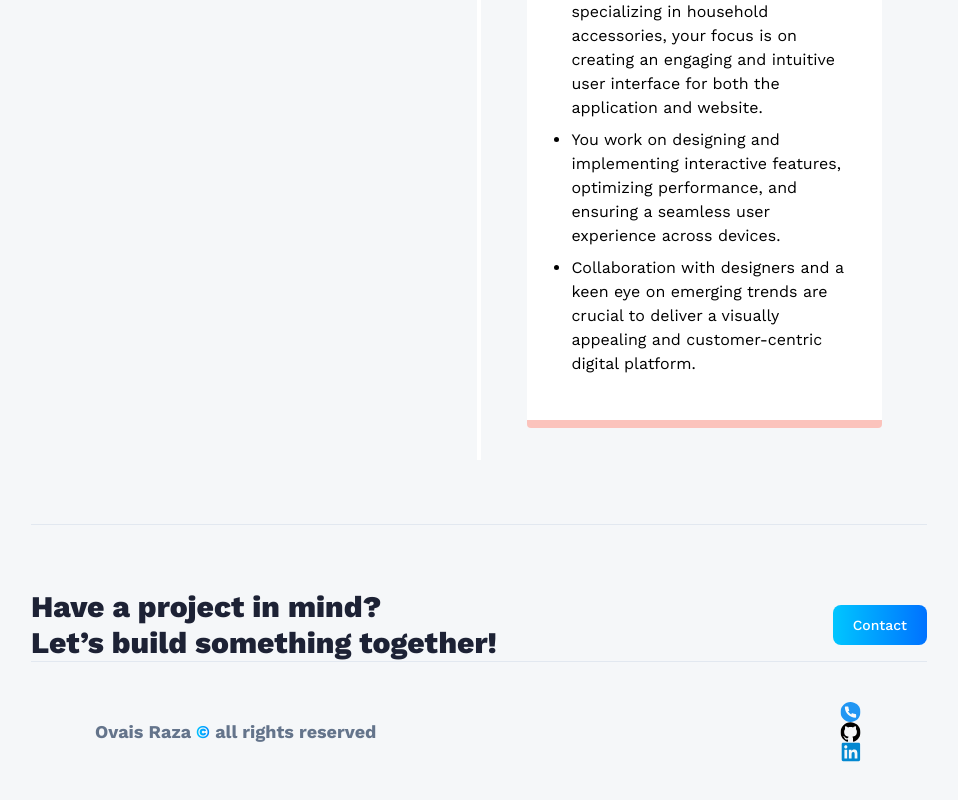
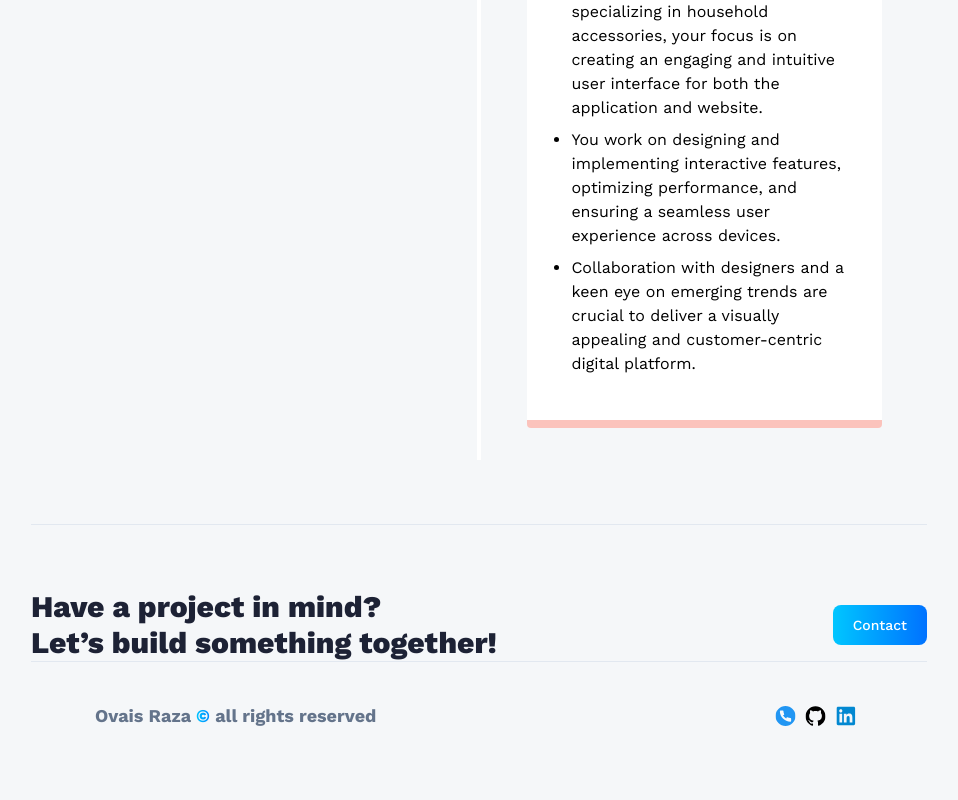
Before and after one commit to 0vai5/Portfolio-App, a React (Vite) app: page / in a window 1280 px wide. Shown: the part 1663-2463 px from the top of the page, without its empty margins (161-1119 px from the left). Built offline with nearby package versions, Linux system fonts and the light colour scheme.

Commit message:
Update index.css

```diff
--- a/src/index.css
+++ b/src/index.css
@@ -181,3 +181,12 @@ body:has(.card[data-color="green"]:hover) {
   box-shadow: 0.6vmin 0.6vmin #fff, 1vmin 1vmin #d2e4ff, 1vmin 1vmin #d2e4ff,
     0.65vmin 1vmin #d2e4ff, 1vmin 0.65vmin #d2e4ff;
 }
+.social-icons a {
+  margin-right: 5px;
+ /* Adjust the margin as needed to reduce the space between icons */
+}
+
+.social-icons{
+  display: flex;
+  flex-direction: row;
+}
```
